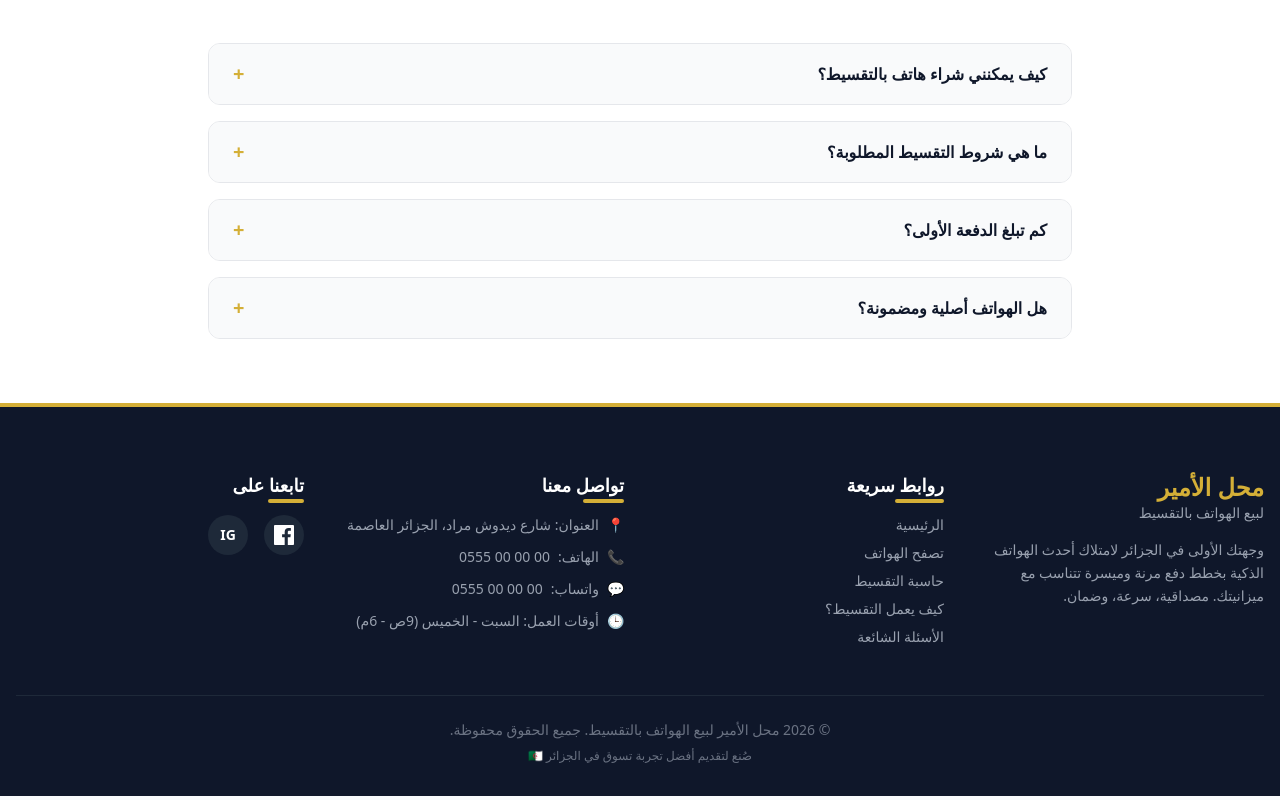
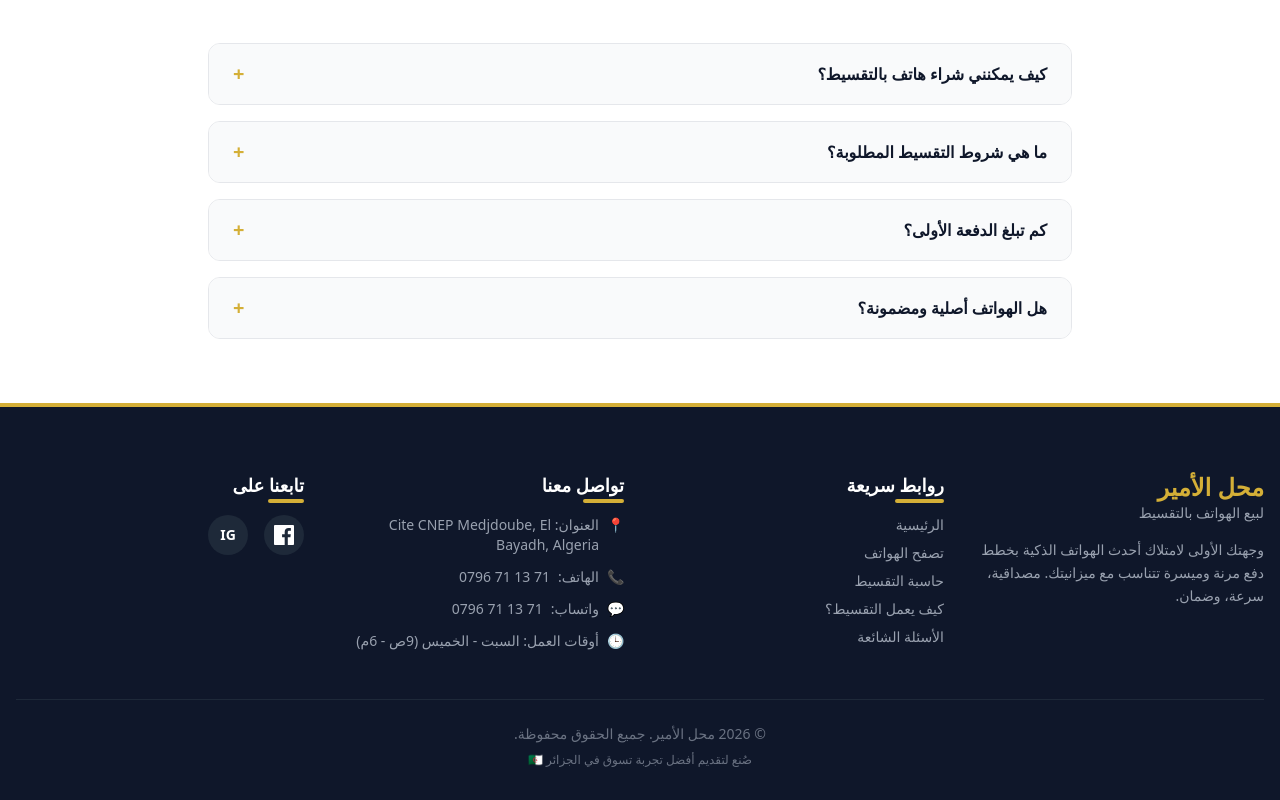
Before and after one commit to hamzalatreche20-alt/al-amir-phones, a Next.js app: page / in a window 1280 px wide. Shown: the part 2204-3004 px from the top of the page. Built offline with nearby package versions, Linux system fonts and the light colour scheme; no server answers; the database is empty.

Commit message:
Update layout and page with centralized storeConfig

```diff
--- a/app/admin/layout.tsx
+++ b/app/admin/layout.tsx
@@ -2,7 +2,7 @@
 import { useState } from 'react';
 import Link from 'next/link';
 import { usePathname } from 'next/navigation';
-
+import { storeConfig } from '../../store.config';
 export default function AdminLayout({
   children,
 }: {
--- a/app/layout.tsx
+++ b/app/layout.tsx
@@ -1,8 +1,8 @@
 'use client';
-import type { Metadata } from 'next';
 import './globals.css';
 import Link from 'next/link';
 import { useState } from 'react';
+import { storeConfig } from '../store.config'; // 👈 استيراد ملف الإعدادات
 
 export default function RootLayout({
   children,
@@ -15,7 +15,7 @@ export default function RootLayout({
     <html lang="ar" dir="rtl" className="scroll-smooth">
       <body className="flex flex-col min-h-screen">
 
-        {/* Navigation Bar */}
+        {/* ================= Header ================= */}
         <header className="bg-brand-black text-white sticky top-0 z-50 shadow-md">
           <div className="container mx-auto px-4 py-4 flex justify-between items-center">
 
@@ -30,11 +30,11 @@ export default function RootLayout({
             </div>
 
             <Link href="/" className="flex flex-col">
-              <span className="text-xl md:text-2xl font-bold text-brand-gold">محل الأمير</span>
-              <span className="text-xs text-gray-300">لبيع الهواتف بالتقسيط</span>
+              {/* 👈 استخدام اسم وشعار المتجر من الإعدادات */}
+              <span className="text-xl md:text-2xl font-bold text-brand-gold">{storeConfig.name}</span>
+              <span className="text-xs text-gray-300">{storeConfig.slogan}</span>
             </Link>
 
-            {/* روابط الحواسيب الشاشات الكبيرة */}
             <nav className="hidden md:flex gap-6 text-sm font-medium items-center">
               <Link href="/" className="hover:text-brand-gold transition">الرئيسية</Link>
               <Link href="#phones" className="hover:text-brand-gold transition">الهواتف</Link>
@@ -49,7 +49,7 @@ export default function RootLayout({
           </div>
         </header>
 
-        {/* خلفية مظلمة عند فتح القائمة في الهاتف */}
+        {/* ================= Mobile Menu ================= */}
         {mobileMenuOpen && (
           <div
             onClick={() => setMobileMenuOpen(false)}
@@ -57,7 +57,6 @@ export default function RootLayout({
           ></div>
         )}
 
-        {/* قائمة الجوال المنسدلة الجانبية */}
         <div className={`
           fixed top-0 bottom-0 right-0 z-50 w-72 bg-brand-black text-white p-6 flex flex-col justify-between shadow-2xl
           transform transition-transform duration-300 ease-in-out md:hidden
@@ -66,8 +65,8 @@ export default function RootLayout({
           <div>
             <div className="flex justify-between items-center mb-8 border-b border-gray-800 pb-4">
               <div>
-                <h2 className="text-xl font-bold text-brand-gold">محل الأمير</h2>
-                <p className="text-xs text-gray-400">لبيع الهواتف بالتقسيط والكاش</p>
+                <h2 className="text-xl font-bold text-brand-gold">{storeConfig.name}</h2>
+                <p className="text-xs text-gray-400">{storeConfig.slogan}</p>
               </div>
               <button
                 onClick={() => setMobileMenuOpen(false)}
@@ -78,55 +77,35 @@ export default function RootLayout({
             </div>
 
             <nav className="flex flex-col gap-4 text-base font-medium">
-              <Link
-                href="/"
-                onClick={() => setMobileMenuOpen(false)}
-                className="hover:text-brand-gold transition py-2 border-b border-gray-800/50 flex items-center gap-3"
-              >
+              <Link href="/" onClick={() => setMobileMenuOpen(false)} className="hover:text-brand-gold transition py-2 border-b border-gray-800/50 flex items-center gap-3">
                 <span>🏠</span> الرئيسية
               </Link>
-              <Link
-                href="#phones"
-                onClick={() => setMobileMenuOpen(false)}
-                className="hover:text-brand-gold transition py-2 border-b border-gray-800/50 flex items-center gap-3"
-              >
+              <Link href="#phones" onClick={() => setMobileMenuOpen(false)} className="hover:text-brand-gold transition py-2 border-b border-gray-800/50 flex items-center gap-3">
                 <span>📱</span> الهواتف المتوفرة
               </Link>
-              <Link
-                href="#calculator"
-                onClick={() => setMobileMenuOpen(false)}
-                className="hover:text-brand-gold transition py-2 border-b border-gray-800/50 flex items-center gap-3"
-              >
+              <Link href="#calculator" onClick={() => setMobileMenuOpen(false)} className="hover:text-brand-gold transition py-2 border-b border-gray-800/50 flex items-center gap-3">
                 <span>🧮</span> حاسبة التقسيط
               </Link>
-              <Link
-                href="#faq"
-                onClick={() => setMobileMenuOpen(false)}
-                className="hover:text-brand-gold transition py-2 border-b border-gray-800/50 flex items-center gap-3"
-              >
+              <Link href="#faq" onClick={() => setMobileMenuOpen(false)} className="hover:text-brand-gold transition py-2 border-b border-gray-800/50 flex items-center gap-3">
                 <span>❓</span> الأسئلة الشائعة
               </Link>
-              <Link
-                href="/store"
-                onClick={() => setMobileMenuOpen(false)}
-                className="bg-brand-gold text-brand-black font-bold p-3 rounded-xl text-center shadow-md mt-2 flex items-center justify-center gap-2"
-              >
+              <Link href="/store" onClick={() => setMobileMenuOpen(false)} className="bg-brand-gold text-brand-black font-bold p-3 rounded-xl text-center shadow-md mt-2 flex items-center justify-center gap-2">
                 <span>💵</span> المتجر (كاش)
               </Link>
             </nav>
           </div>
 
           <div className="pt-6 border-t border-gray-800 text-center text-xs text-gray-500">
-            <p>محل الأمير © {new Date().getFullYear()}</p>
+            <p>{storeConfig.name} © {new Date().getFullYear()}</p>
           </div>
         </div>
 
-        {/* Main Content */}
+        {/* ================= Main Content ================= */}
         <main className="flex-grow">
           {children}
         </main>
 
-       {/* Footer الاحترافي */}
+       {/* ================= Footer ================= */}
         <footer className="bg-brand-black text-white pt-16 pb-8 border-t-4 border-brand-gold mt-auto">
           <div className="container mx-auto px-4">
             <div className="grid grid-cols-1 md:grid-cols-2 lg:grid-cols-4 gap-8 mb-12">
@@ -134,11 +113,11 @@ export default function RootLayout({
               {/* معلومات المتجر */}
               <div>
                 <Link href="/" className="flex flex-col mb-4">
-                  <span className="text-2xl font-bold text-brand-gold">محل الأمير</span>
-                  <span className="text-sm text-gray-400">لبيع الهواتف بالتقسيط</span>
+                  <span className="text-2xl font-bold text-brand-gold">{storeConfig.name}</span>
+                  <span className="text-sm text-gray-400">{storeConfig.slogan}</span>
                 </Link>
                 <p className="text-gray-400 text-sm leading-relaxed mb-4">
-                  وجهتك الأولى في الجزائر لامتلاك أحدث الهواتف الذكية بخطط دفع مرنة وميسرة تتناسب مع ميزانيتك. مصداقية، سرعة، وضمان.
+                  {storeConfig.description}
                 </p>
               </div>
 
@@ -164,17 +143,17 @@ export default function RootLayout({
                   <span className="absolute -bottom-1 right-0 w-1/2 h-1 bg-brand-gold rounded-full"></span>
                 </h3>
                 <ul className="space-y-3 text-gray-400 text-sm">
-                  <li className="flex items-center gap-2">
-                    <span>📍</span> العنوان: شارع ديدوش مراد، الجزائر العاصمة
+                  <li className="flex items-start gap-2">
+                    <span>📍</span> <span>العنوان: {storeConfig.address}</span>
                   </li>
                   <li className="flex items-center gap-2">
-                    <span>📞</span> الهاتف: <span dir="ltr">0555 00 00 00</span>
+                    <span>📞</span> الهاتف: <span dir="ltr">{storeConfig.phoneDisplay}</span>
                   </li>
                   <li className="flex items-center gap-2">
-                    <span>💬</span> واتساب: <span dir="ltr">0555 00 00 00</span>
+                    <span>💬</span> واتساب: <span dir="ltr">{storeConfig.phoneDisplay}</span>
                   </li>
                   <li className="flex items-center gap-2">
-                    <span>🕒</span> أوقات العمل: السبت - الخميس (9ص - 6م)
+                    <span>🕒</span> أوقات العمل: {storeConfig.workHours}
                   </li>
                 </ul>
               </div>
@@ -186,10 +165,10 @@ export default function RootLayout({
                   <span className="absolute -bottom-1 right-0 w-1/2 h-1 bg-brand-gold rounded-full"></span>
                 </h3>
                 <div className="flex gap-4">
-                  <a href="#" className="w-10 h-10 rounded-full bg-gray-800 flex items-center justify-center hover:bg-blue-600 hover:text-white transition">
+                  <a href={storeConfig.facebookLink} target="_blank" rel="noopener noreferrer" className="w-10 h-10 rounded-full bg-gray-800 flex items-center justify-center hover:bg-blue-600 hover:text-white transition">
                     <svg className="w-5 h-5" fill="currentColor" viewBox="0 0 24 24"><path d="M22.675 0h-21.35c-.732 0-1.325.593-1.325 1.325v21.351c0 .731.593 1.324 1.325 1.324h11.495v-9.294h-3.128v-3.622h3.128v-2.671c0-3.1 1.893-4.788 4.659-4.788 1.325 0 2.463.099 2.795.143v3.24l-1.918.001c-1.504 0-1.795.715-1.795 1.763v2.313h3.587l-.467 3.622h-3.12v9.293h6.116c.73 0 1.323-.593 1.323-1.325v-21.35c0-.732-.593-1.325-1.325-1.325z"/></svg>
                   </a>
-                  <a href="#" className="w-10 h-10 rounded-full bg-gray-800 flex items-center justify-center hover:bg-pink-600 hover:text-white transition">
+                  <a href={storeConfig.instagramLink} target="_blank" rel="noopener noreferrer" className="w-10 h-10 rounded-full bg-gray-800 flex items-center justify-center hover:bg-pink-600 hover:text-white transition">
                     <span className="font-bold text-sm">IG</span>
                   </a>
                 </div>
@@ -198,15 +177,15 @@ export default function RootLayout({
             </div>
 
             <div className="border-t border-gray-800 pt-6 text-center text-sm text-gray-500">
-              <p>© {new Date().getFullYear()} محل الأمير لبيع الهواتف بالتقسيط. جميع الحقوق محفوظة.</p>
+              <p>© {new Date().getFullYear()} {storeConfig.name}. جميع الحقوق محفوظة.</p>
               <p className="mt-2 text-xs">صُنع لتقديم أفضل تجربة تسوق في الجزائر 🇩🇿</p>
             </div>
           </div>
         </footer>
 
-        {/* Floating WhatsApp Button */}
+        {/* ================= Floating WhatsApp Button ================= */}
         <a
-          href="https://wa.me/213000000000?text=السلام عليكم، أريد الاستفسار عن الهواتف المتوفرة بالتقسيط"
+          href={`https://wa.me/${storeConfig.whatsappNumber}?text=السلام عليكم، أريد الاستفسار عن الهواتف المتوفرة`}
           target="_blank"
           rel="noopener noreferrer"
           className="fixed bottom-6 right-6 bg-green-500 text-white p-4 rounded-full shadow-xl hover:bg-green-600 transition hover:scale-110 z-50 flex items-center justify-center"
@@ -217,5 +196,5 @@ export default function RootLayout({
         </a>
       </body>
     </html>
-  )
+  );
 }
--- a/app/page.tsx
+++ b/app/page.tsx
@@ -3,6 +3,7 @@ import Link from "next/link";
 import Image from "next/image";
 import { useState, useEffect } from "react";
 import { supabase } from '@/utils/supabase';
+import { storeConfig } from '../store.config';
 // بيانات وهمية للهواتف
 
 
@@ -50,8 +51,8 @@ export default function Home() {
       <section className="bg-brand-light py-20">
         <div className="container mx-auto px-4 text-center">
           <h1 className="text-4xl md:text-6xl font-extrabold text-brand-black mb-6">
-            أهلاً بك في <span className="text-brand-gold">محل الأمير</span>
-          </h1>
+  أهلاً بك في <span className="text-brand-gold">{storeConfig.name}</span>
+</h1>
           <p className="text-lg text-gray-600 max-w-2xl mx-auto mb-10">
             اكتشف أحدث الهواتف الذكية بأسعار تنافسية. اختر طريقة الدفع التي تناسبك: الدفع نقداً عند الاستلام، أو التقسيط المريح حتى 12 شهراً!
           </p>
--- /dev/null
+++ b/store.config.ts
@@ -0,0 +1,16 @@
+export const storeConfig = {
+  // المعلومات الأساسية للمتجر
+  name: "محل الأمير",
+  slogan: "لبيع الهواتف بالتقسيط",
+  description: "وجهتك الأولى لامتلاك أحدث الهواتف الذكية بخطط دفع مرنة وميسرة تتناسب مع ميزانيتك. مصداقية، سرعة، وضمان.",
+
+  // معلومات الاتصال
+  whatsappNumber: "213796711371", // رقم الواتساب بالصيغة الدولية بدون علامة +
+  phoneDisplay: "0796 71 13 71", // الرقم كما يظهر للزبائن في الموقع
+  address:"Cite CNEP Medjdoube, El Bayadh, Algeria",
+  workHours: "السبت - الخميس (9ص - 6م)",
+
+  // الروابط
+  facebookLink: "https://www.facebook.com/amirrfacilite",
+  instagramLink: "instagram.com/amir_facilite",
+};
```
